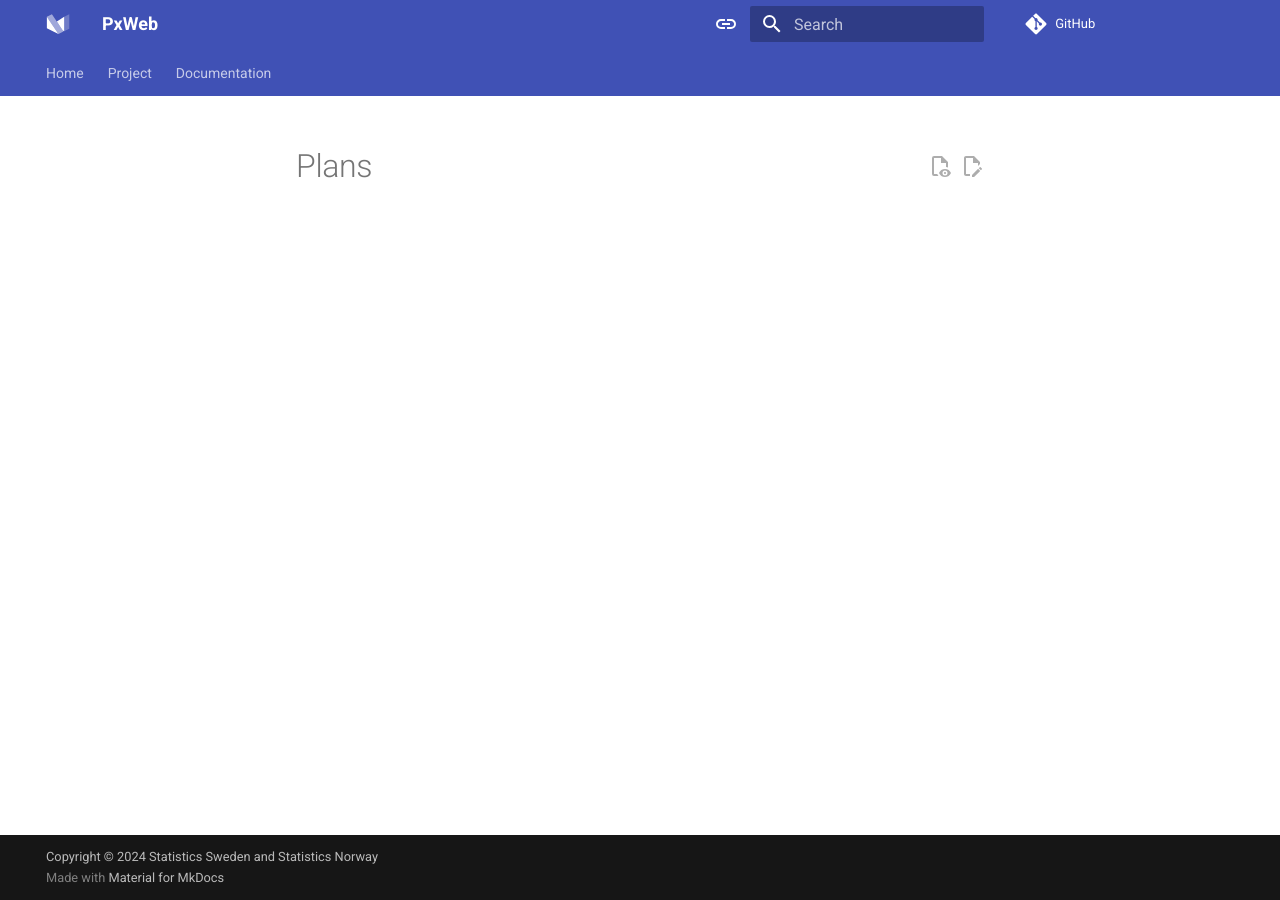
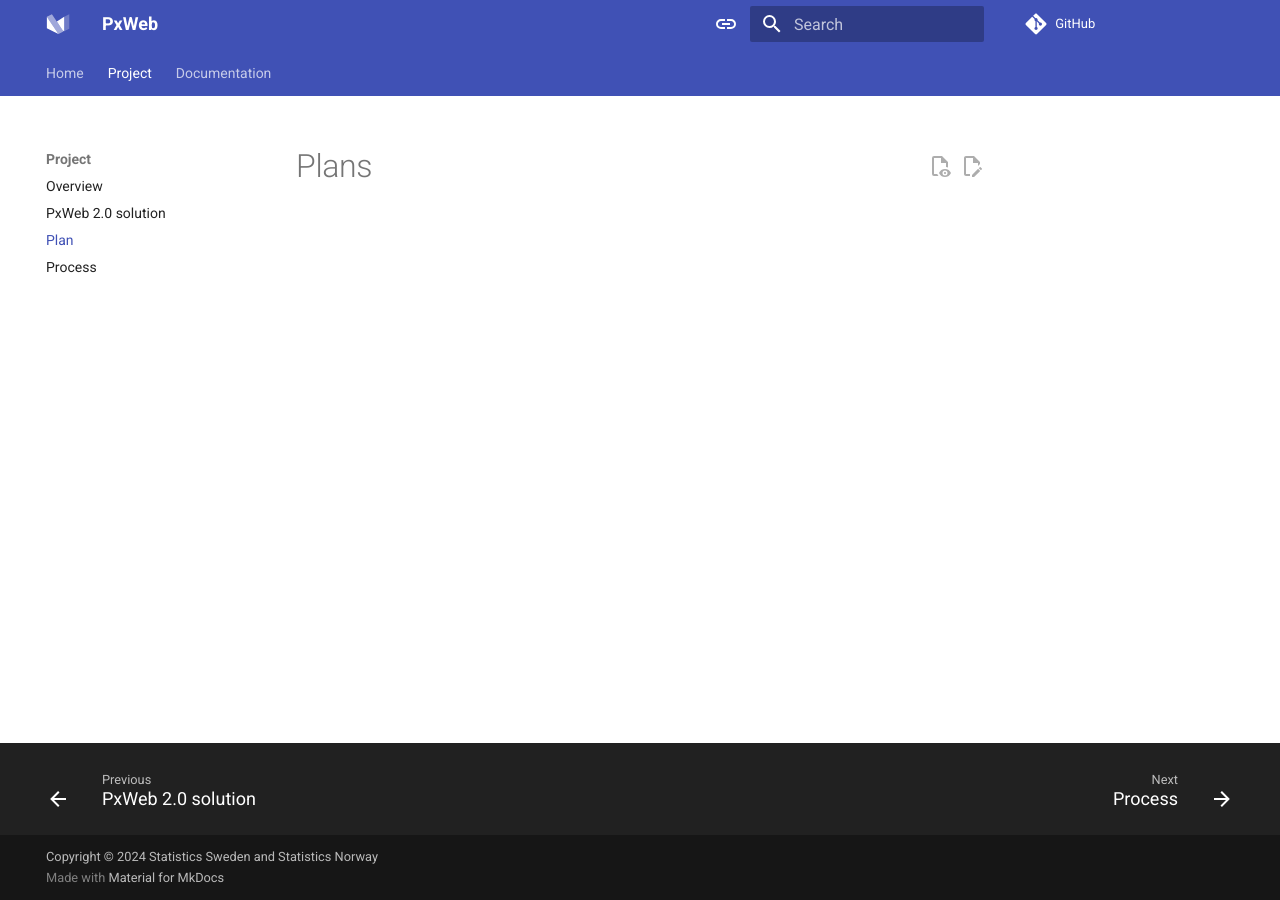
Before and after one commit to PxTools/PxWeb2, an MkDocs documentation site: the page built from docs/project/plans.md, in a window 1280 px wide. Built offline with MkDocs 1.6.1 and Material for MkDocs 9.7.7, drawn with Linux system fonts in a browser that asks for light colours; comment, search, counter and statistics services are not loaded.

Commit message:
Update mkdocs.yml
Added two sub-pages in PxWeb doc

```diff
--- a/mkdocs.yml
+++ b/mkdocs.yml
@@ -9,6 +9,8 @@ nav:
   - Project:
     - Overview: project/overview.md
     - PxWeb 2.0 solution: project/Solution.md
+    - Plan: project/plans.md
+    - Process: project/process.md
   - Documentation:
     - Customization:
       - Themes: documentation/customization/themes.md
```
